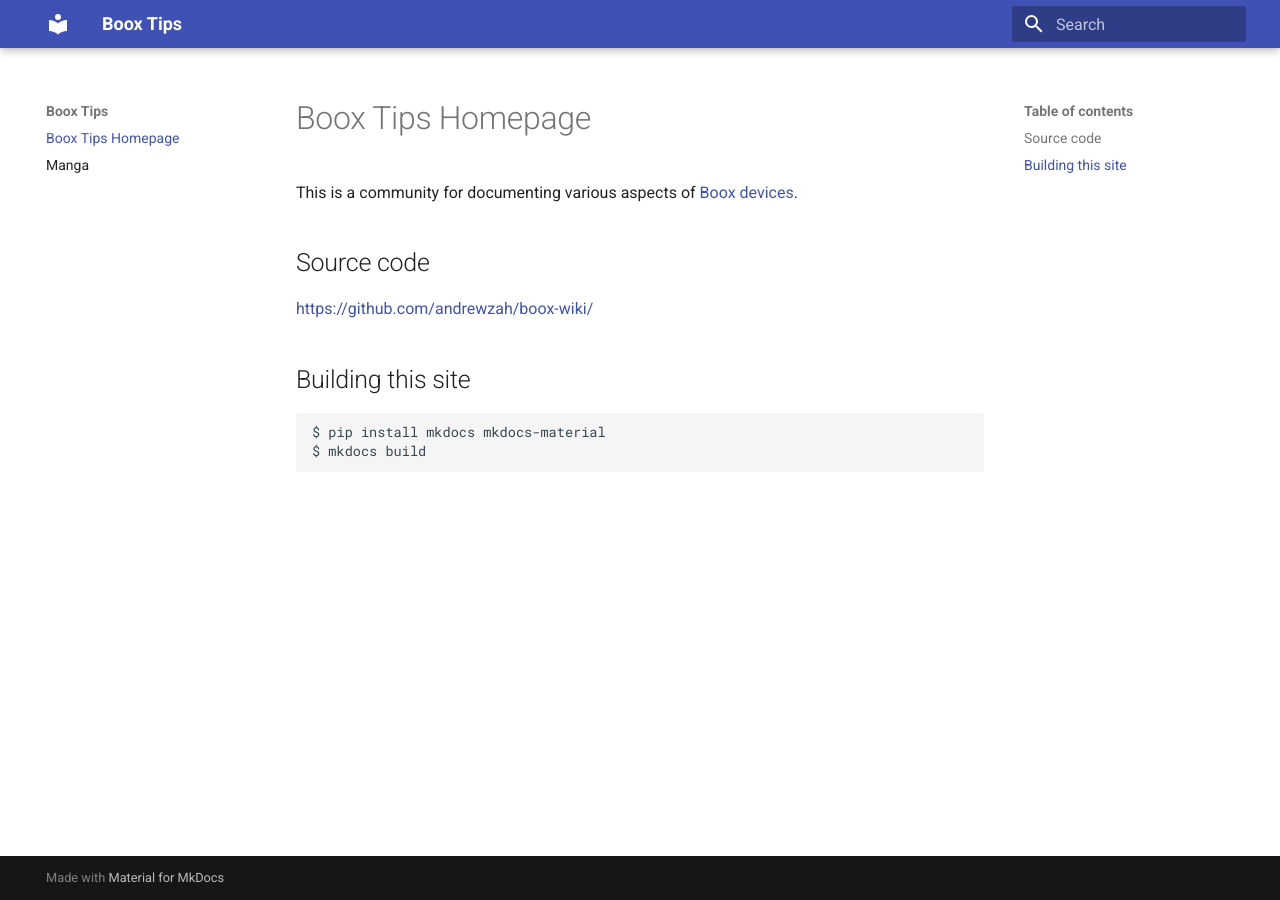
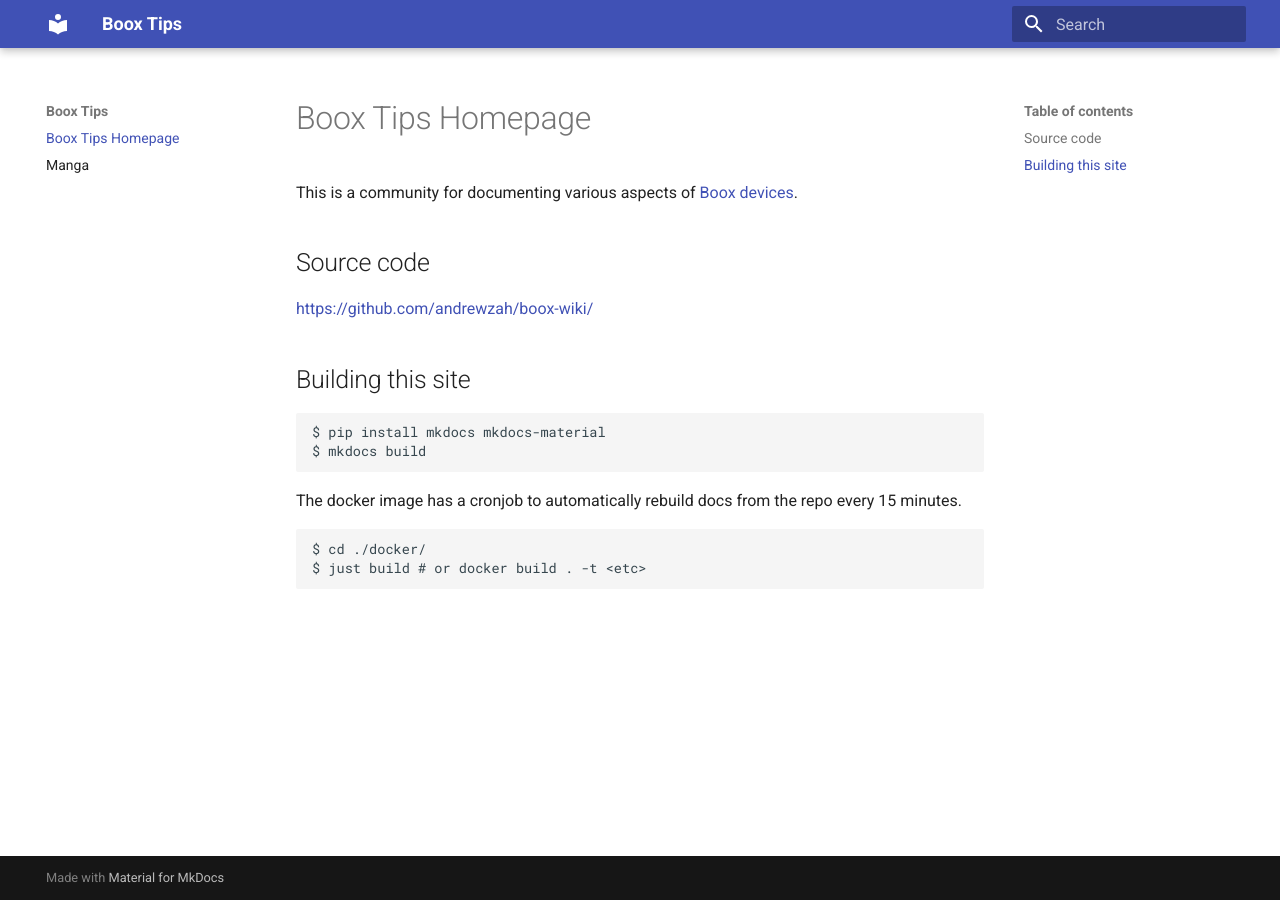
Before and after one commit to andrewzah/boox-wiki, an MkDocs documentation site: the page built from docs/index.md, in a window 1280 px wide. Built offline with MkDocs 1.6.1 and Material for MkDocs 9.7.7, drawn with Linux system fonts in a browser that asks for light colours.

Commit message:
update index; add dockerfile

````diff
--- a/docs/index.md
+++ b/docs/index.md
@@ -12,3 +12,9 @@ This is a community for documenting various aspects of [Boox devices](https://ww
 $ pip install mkdocs mkdocs-material
 $ mkdocs build
 ```
+
+The docker image has a cronjob to automatically rebuild docs from the repo every 15 minutes.
+```
+$ cd ./docker/
+$ just build # or docker build . -t <etc>
+```
````
Also changed, not shown: 6 other files.
